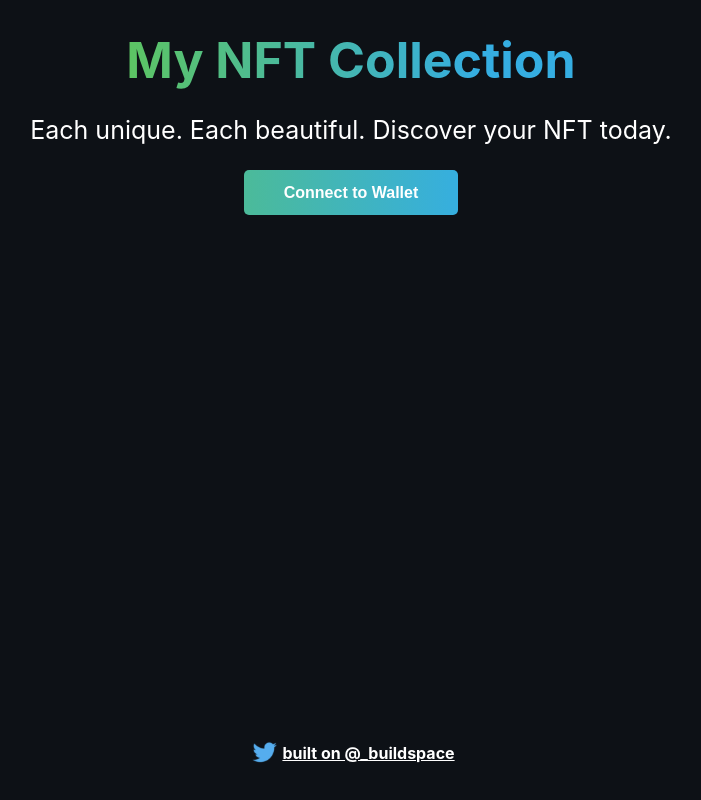
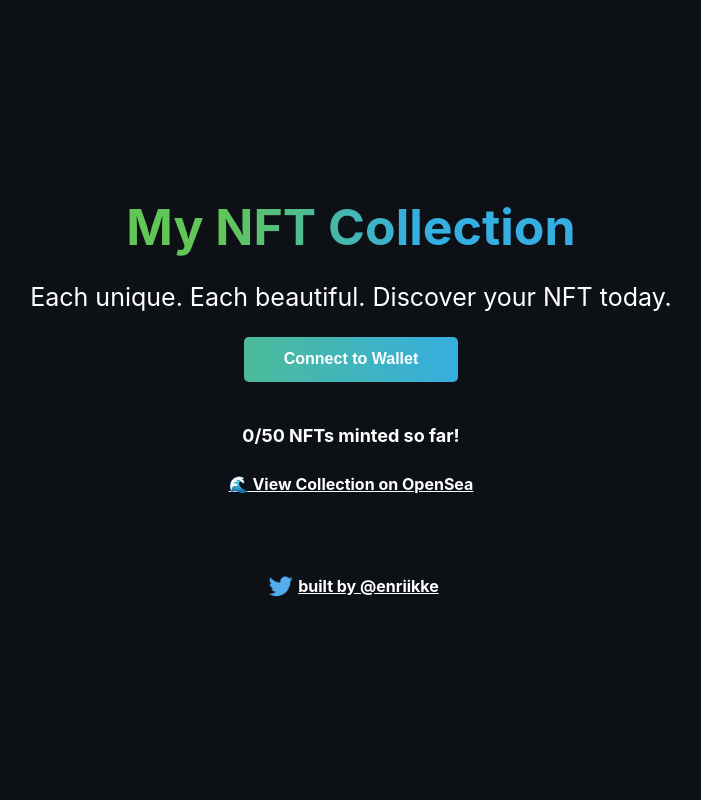
Before and after one commit to enriikke/fuzzy-eureka-nft, a React (Create React App) app: page / in a window 1280 px wide. Shown: the whole page, without its empty margins (289-990 px from the left). Built offline with nearby package versions, Linux system fonts and the light colour scheme; no server answers.

Commit message:
Add mint count to site
Signed-off-by: GitHub <noreply@github.com>

```diff
--- a/src/App.js
+++ b/src/App.js
@@ -5,15 +5,18 @@ import { ethers } from 'ethers';
 import epicNft from './utils/EpicNFT.json';
 
 // Constants
-const TWITTER_HANDLE = '_buildspace';
+const TWITTER_HANDLE = 'enriikke';
 const TWITTER_LINK = `https://twitter.com/${TWITTER_HANDLE}`;
 const OPENSEA_LINK = 'https://testnets.opensea.io/assets';
-// eslint-disable-next-line
+const COLLECTION_LINK = 'https://testnets.opensea.io/collection/squarenft-auvdfw9qrp'
 const TOTAL_MINT_COUNT = 50;
 const CONTRACT_ADDRESS = "0x27a0B56e7A181b3A985E0805EC16C15BAaF78B59";
+const RINKEBY_CHAIN_ID = "0x4";
 
 const App = () => {
   const [currentAccount, setCurrentAccount] = useState("");
+  const [isMinting, setIsMinting] = React.useState(false);
+  const [mintCount, setMintCount] = React.useState(0);
 
   const checkIfWalletIsConnected = async () => {
     /*
@@ -39,6 +42,20 @@ const App = () => {
     }
   }
 
+  const checkMintCount = async () => {
+    try {
+      const network = ethers.providers.getNetwork("rinkeby");
+      const provider = ethers.getDefaultProvider(network);
+      const connectedContract = new ethers.Contract(CONTRACT_ADDRESS, epicNft.abi, provider);
+
+      const num = await connectedContract.getTotalNFTsMintedSoFar();
+      setMintCount(Number(num));
+      console.log("Updated mint count!");
+    } catch (error) {
+      console.log(error);
+    }
+  }
+
   const connectWallet = async () => {
     try {
       const { ethereum } = window;
@@ -59,6 +76,14 @@ const App = () => {
       console.log("Connected", accounts[0]);
       setCurrentAccount(accounts[0]);
       setupEventListener()
+
+      let chainId = await ethereum.request({ method: 'eth_chainId' });
+      console.log("Connected to chain " + chainId);
+
+      // String, hex code of the chainId of the Rinkebey test network
+      if (chainId !== RINKEBY_CHAIN_ID) {
+        alert("You are not connected to the Rinkeby Test Network!");
+      }
     } catch (error) {
       console.log(error)
     }
@@ -94,6 +119,8 @@ const App = () => {
   }
 
   const askContractToMintNft = async () => {
+    setIsMinting(true);
+
     try {
       const { ethereum } = window;
 
@@ -109,17 +136,20 @@ const App = () => {
         await nftTxn.wait();
 
         console.log(`Mined, see transaction: https://rinkeby.etherscan.io/tx/${nftTxn.hash}`);
-
       } else {
         console.log("Ethereum object doesn't exist!");
       }
     } catch (error) {
       console.log(error)
     }
+
+    setIsMinting(false);
 }
 
   useEffect(() => {
     checkIfWalletIsConnected();
+    checkMintCount();
+  // eslint-disable-next-line
   }, [])
 
   const renderCTA = () => {
@@ -131,8 +161,8 @@ const App = () => {
       );
     } else {
       return (
-        <button onClick={askContractToMintNft} className="cta-button connect-wallet-button">
-          Mint NFT
+        <button onClick={askContractToMintNft} className="cta-button connect-wallet-button" disabled={isMinting}>
+          {isMinting ? 'Minting...' : 'Mint NFT'}
         </button>
       );
     }
@@ -148,6 +178,19 @@ const App = () => {
           </p>
           {renderCTA()}
         </div>
+
+        <div className="mint-count-container">
+          <p className="mint-count">
+            {mintCount}/{TOTAL_MINT_COUNT} NFTs minted so far!
+          </p>
+        </div>
+
+        <div>
+          <a className="collection-link" href={COLLECTION_LINK} target="_blank" rel="noreferrer">
+            🌊 View Collection on OpenSea
+          </a>
+        </div>
+
         <div className="footer-container">
           <img alt="Twitter Logo" className="twitter-logo" src={twitterLogo} />
           <a
@@ -155,7 +198,7 @@ const App = () => {
             href={TWITTER_LINK}
             target="_blank"
             rel="noreferrer"
-          >{`built on @${TWITTER_HANDLE}`}</a>
+          >{`built by @${TWITTER_HANDLE}`}</a>
         </div>
       </div>
     </div>
--- a/src/styles/App.css
+++ b/src/styles/App.css
@@ -7,10 +7,12 @@
 
 .container {
   height: 100%;
+  height: 100vh;
   background-color: #0d1116;
   display: flex;
   flex-direction: column;
-  justify-content: space-between;
+  align-items: center;
+  justify-content: center;
 }
 
 .header-container {
@@ -54,6 +56,12 @@
   animation: gradient-animation 4s ease infinite;
 }
 
+.cta-button:disabled,
+.cta-button[disabled]{
+  cursor: not-allowed;
+  background: gray;
+}
+
 .mint-button {
   background: -webkit-linear-gradient(left, #a200d6, #ff6fdf);
   background-size: 200% 200%;
@@ -65,10 +73,25 @@
   background-color: rgb(32, 129, 226);
 }
 
+.mint-count-container {
+  margin-top: 25px;
+  margin-bottom: 10px;
+}
+
 .mint-count {
   color: white;
   font-size: 18px;
   font-weight: bold;
+}
+
+.collection-link {
+  color: white;
+  font-weight: bold;
+  cursor: pointer;
+}
+
+.collection-link:hover {
+  color: palegreen;
 }
 
 .footer-container {
@@ -76,6 +99,7 @@
   justify-content: center;
   align-items: center;
   padding-bottom: 30px;
+  margin-top: 75px;
 }
 
 .twitter-logo {
```
